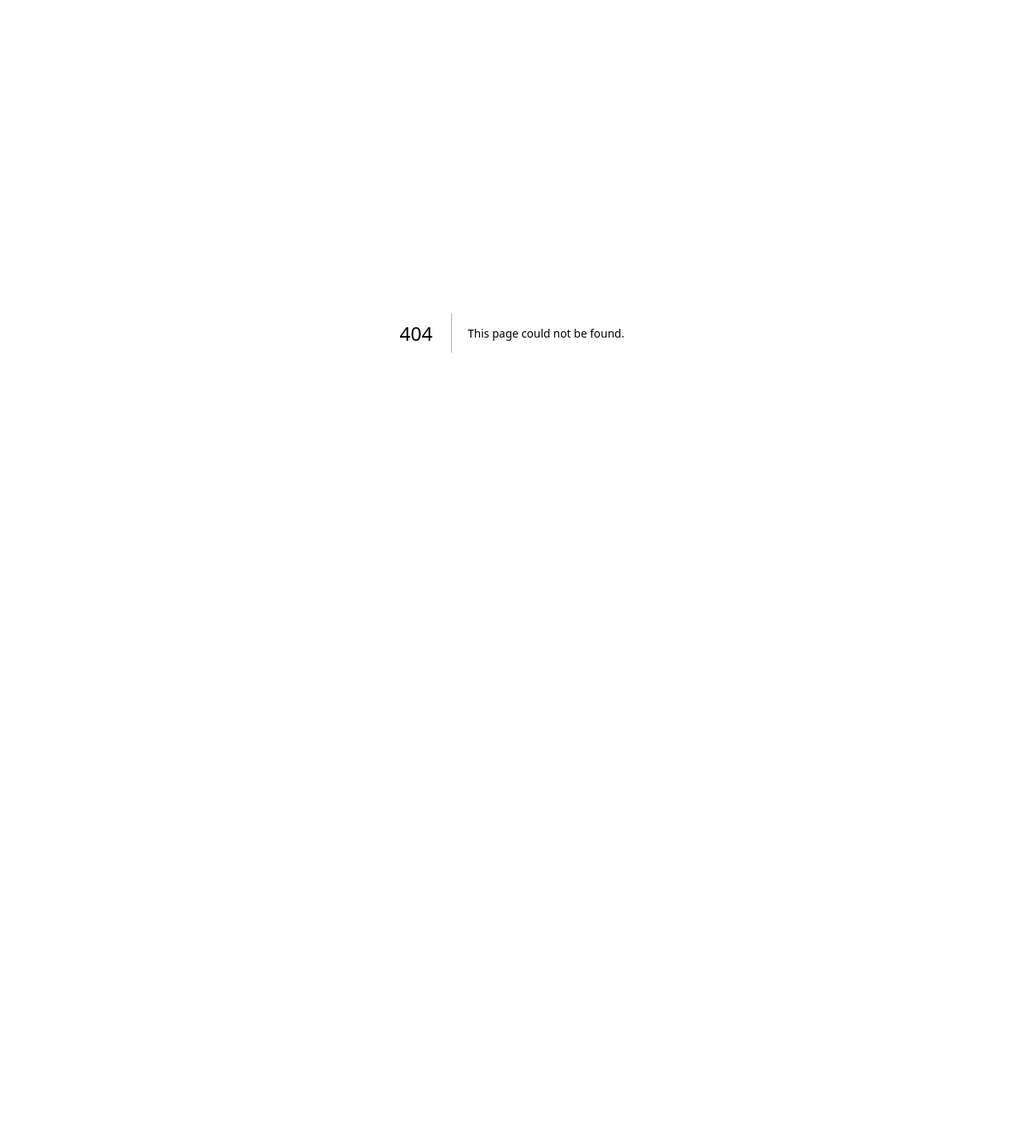
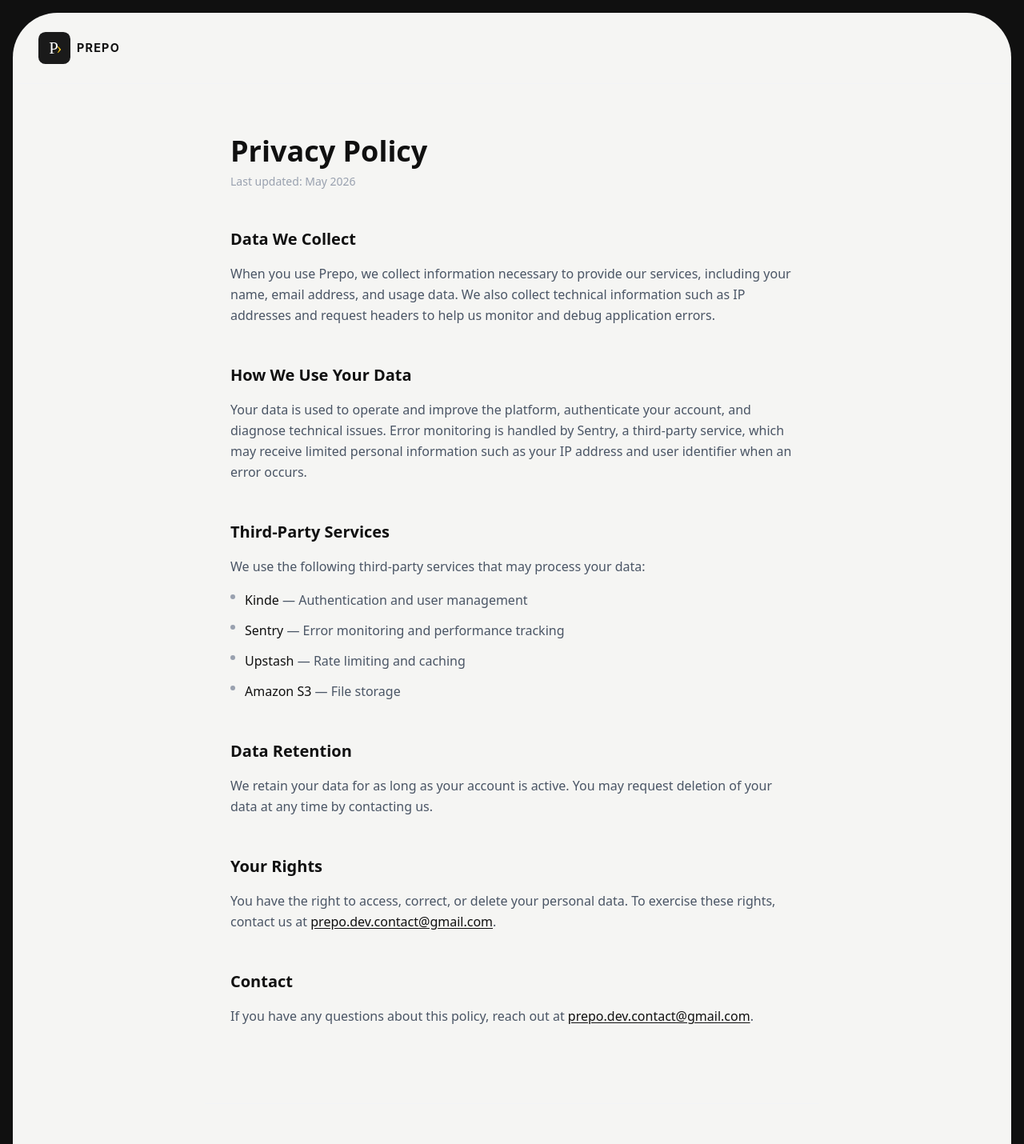
Before and after one commit to TimSing6584/PREPO, a Next.js app: page /privacy-policy in a window 1280 px wide. Before the commit this address had no page. Shown: the top 1430 px of the page at 80% size. Before the commit the page ends 832 px from the top, so only its background shows below. Built offline with nearby package versions, Linux system fonts and the light colour scheme.

Commit message:
updated privacy policy

```diff
--- /dev/null
+++ b/app/privacy-policy/page.tsx
@@ -0,0 +1,132 @@
+import type { Metadata } from 'next'
+import Link from 'next/link'
+import Image from 'next/image'
+
+export const metadata: Metadata = {
+  title: 'Privacy Policy',
+  description: 'Privacy Policy for Prepo — learn how we collect, use, and protect your data.',
+}
+
+export default function PrivacyPolicyPage() {
+  return (
+    <div className="main-frame min-h-screen bg-white">
+      {/* Minimal nav */}
+      <header className="px-8 py-6 border-b border-gray-100">
+        <Link href="/" className="transition-transform hover:scale-105 active:scale-95">
+          <Image
+            src="/prepo-logo/prepo-logo.svg"
+            alt="Prepo Logo"
+            width={120}
+            height={40}
+            className="h-10 w-auto"
+          />
+        </Link>
+      </header>
+
+      <main className="max-w-3xl mx-auto px-8 py-16">
+        <h1 className="text-4xl font-bold text-[#101010] mb-2">Privacy Policy</h1>
+        <p className="text-sm text-gray-400 mb-12">Last updated: May 2026</p>
+
+        <div className="space-y-12 text-gray-600 leading-relaxed">
+
+          {/* Data We Collect */}
+          <section>
+            <h2 className="text-xl font-semibold text-[#101010] mb-4">Data We Collect</h2>
+            <p>
+              When you use Prepo, we collect information necessary to provide our services, including
+              your name, email address, and usage data. We also collect technical information such as
+              IP addresses and request headers to help us monitor and debug application errors.
+            </p>
+          </section>
+
+          {/* How We Use Your Data */}
+          <section>
+            <h2 className="text-xl font-semibold text-[#101010] mb-4">How We Use Your Data</h2>
+            <p>
+              Your data is used to operate and improve the platform, authenticate your account, and
+              diagnose technical issues. Error monitoring is handled by Sentry, a third-party service,
+              which may receive limited personal information such as your IP address and user identifier
+              when an error occurs.
+            </p>
+          </section>
+
+          {/* Third-Party Services */}
+          <section>
+            <h2 className="text-xl font-semibold text-[#101010] mb-4">Third-Party Services</h2>
+            <p className="mb-4">
+              We use the following third-party services that may process your data:
+            </p>
+            <ul className="space-y-3">
+              {[
+                { name: 'Kinde', description: 'Authentication and user management' },
+                { name: 'Sentry', description: 'Error monitoring and performance tracking' },
+                { name: 'Upstash', description: 'Rate limiting and caching' },
+                { name: 'Amazon S3', description: 'File storage' },
+              ].map(({ name, description }) => (
+                <li key={name} className="flex items-start gap-3">
+                  <span className="mt-1.5 w-1.5 h-1.5 rounded-full bg-gray-400 shrink-0" />
+                  <span>
+                    <span className="font-medium text-[#101010]">{name}</span>
+                    {' '}—{' '}
+                    {description}
+                  </span>
+                </li>
+              ))}
+            </ul>
+          </section>
+
+          {/* Data Retention */}
+          <section>
+            <h2 className="text-xl font-semibold text-[#101010] mb-4">Data Retention</h2>
+            <p>
+              We retain your data for as long as your account is active. You may request deletion of
+              your data at any time by contacting us.
+            </p>
+          </section>
+
+          {/* Your Rights */}
+          <section>
+            <h2 className="text-xl font-semibold text-[#101010] mb-4">Your Rights</h2>
+            <p>
+              You have the right to access, correct, or delete your personal data. To exercise these
+              rights, contact us at{' '}
+              <a
+                href="mailto:prepo.dev.contact@gmail.com"
+                className="text-[#101010] font-medium underline underline-offset-2 hover:opacity-70 transition-opacity"
+              >
+                prepo.dev.contact@gmail.com
+              </a>
+              .
+            </p>
+          </section>
+
+          {/* Contact */}
+          <section>
+            <h2 className="text-xl font-semibold text-[#101010] mb-4">Contact</h2>
+            <p>
+              If you have any questions about this policy, reach out at{' '}
+              <a
+                href="mailto:prepo.dev.contact@gmail.com"
+                className="text-[#101010] font-medium underline underline-offset-2 hover:opacity-70 transition-opacity"
+              >
+                prepo.dev.contact@gmail.com
+              </a>
+              .
+            </p>
+          </section>
+
+        </div>
+      </main>
+
+      {/* Footer */}
+      <footer className="max-w-3xl mx-auto px-8 py-12 mt-8 border-t border-gray-100">
+        <div className="flex flex-col sm:flex-row justify-between items-start sm:items-center gap-4 text-sm text-gray-400">
+          <p>© {new Date().getFullYear()} Prepo Platform.</p>
+          <Link href="/" className="hover:text-[#101010] transition-colors">
+            ← Back to home
+          </Link>
+        </div>
+      </footer>
+    </div>
+  )
+}
```
